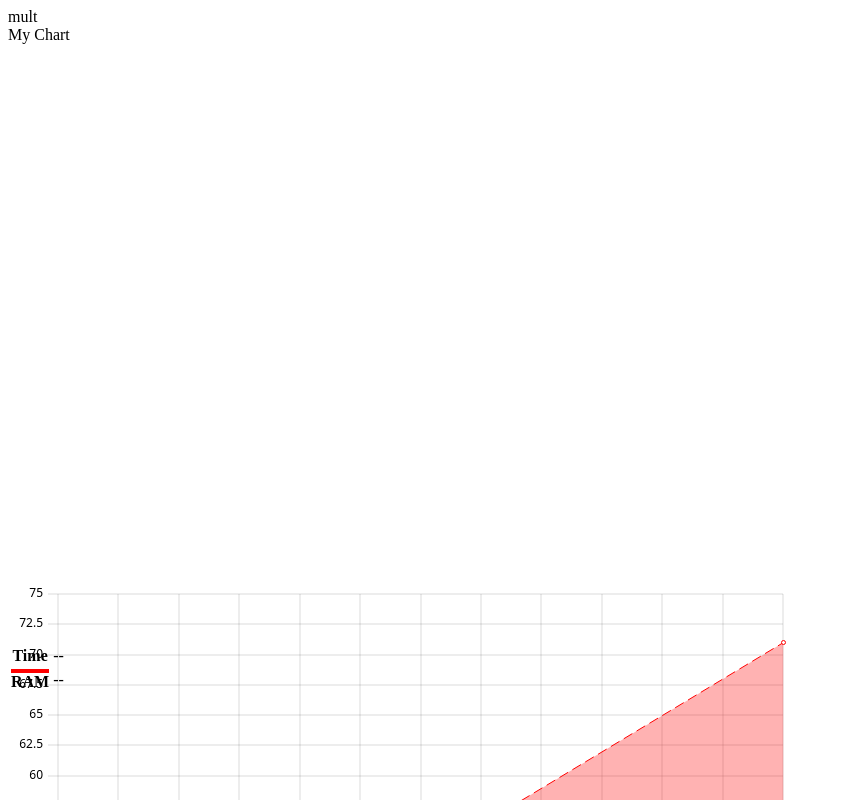
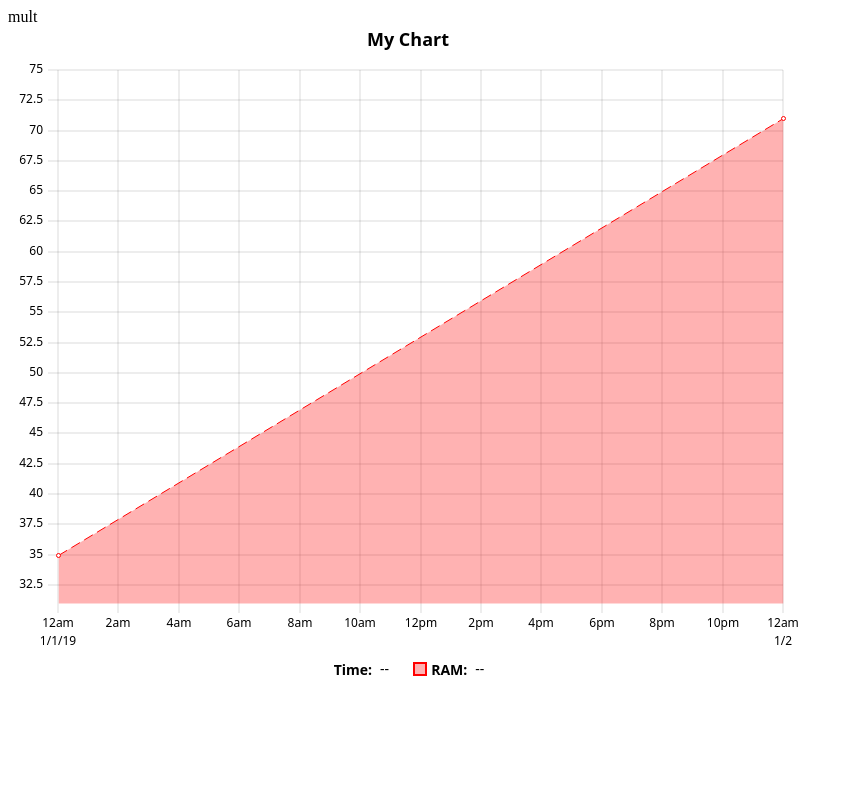
Before and after one commit to gimre/hr, a plain HTML site: page index.html in a window 1280 px wide. Shown: the top 800 px of the page, without its empty margins (0-853 px from the left). Drawn offline with Linux system fonts and the light colour scheme.

Commit message:
Update index.html

```diff
--- a/index.html
+++ b/index.html
@@ -2,7 +2,7 @@
 <html>
   <head>
     <title>Istoric puls</title>
-    <link href="./uPlot.min.css" ref="stylesheet">
+    <link href="./uPlot.min.css" rel="stylesheet">
     <script src="./uPlot.iife.min.js"></script>
     <script src="./plot.js" defer></script>
   </head>
```
